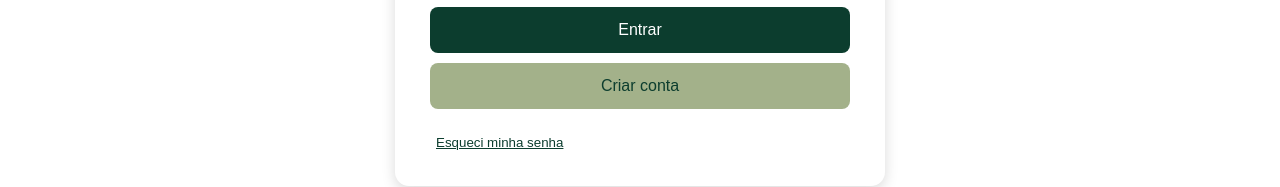
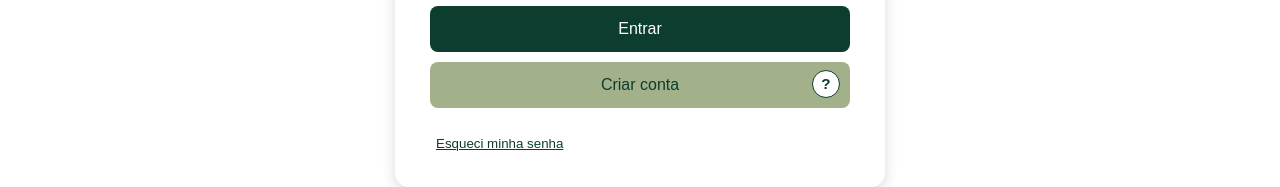
Before and after one commit to Bruna-Benevides/Iguape-sp-convention, a React (Create React App) app: page /login in a window 1280 px wide. Shown: the part 481-668 px from the top of the page. Built offline with nearby package versions, Linux system fonts and the light colour scheme.

Commit message:
Adicionar ajuda de cadastro e aviso de aprovacao

```diff
--- a/src/pages/EnviarDepoimento.tsx
+++ b/src/pages/EnviarDepoimento.tsx
@@ -58,7 +58,7 @@ export default function EnviarDepoimento() {
             }
 
             setMensagem(
-                "Depoimento enviado com sucesso! Aguardando aprovação."
+                "Depoimento enviado com sucesso! Seus comentários só serão visualizados na página do site após aprovação do administrador."
             );
 
             setNome("");
--- a/src/pages/Login.tsx
+++ b/src/pages/Login.tsx
@@ -9,6 +9,7 @@ export default function Login() {
     const [senha, setSenha] = useState("");
     const [mensagem, setMensagem] = useState("");
     const [carregando, setCarregando] = useState(false);
+    const [mostrarAjudaCadastro, setMostrarAjudaCadastro] = useState(false);
     const location = useLocation();
     const from = location.state?.from || "/enviar-depoimento";
 
@@ -105,6 +106,35 @@ export default function Login() {
                     Criar conta
                 </button>
 
+                <div style={styles.helpWrapper}>
+                    <button
+                        type="button"
+                        style={styles.helpButton}
+                        aria-label="Ajuda para criar conta"
+                        onMouseEnter={() => setMostrarAjudaCadastro(true)}
+                        onMouseLeave={() => setMostrarAjudaCadastro(false)}
+                        onFocus={() => setMostrarAjudaCadastro(true)}
+                        onBlur={() => setMostrarAjudaCadastro(false)}
+                    >
+                        ?
+                    </button>
+                    <div
+                        style={{
+                            ...styles.helpTooltip,
+                            opacity: mostrarAjudaCadastro ? 1 : 0,
+                            visibility: mostrarAjudaCadastro ? "visible" : "hidden",
+                            transform: mostrarAjudaCadastro
+                                ? "translateY(0)"
+                                : "translateY(-4px)",
+                        }}
+                    >
+                        Para criar conta, informe um endereço de email válido,
+                        escolha uma senha e aperte Criar conta. Será enviado um
+                        email de confirmação; acesse seu email e confirme o
+                        cadastro antes de continuar o login.
+                    </div>
+                </div>
+
                 {/* <button onClick={entrarComGoogle} style={styles.botaoGoogle}>
                     Entrar com Google
                 </button> */}
@@ -183,6 +213,43 @@ const styles = {
         cursor: "pointer",
         marginBottom: "10px",
     },
+    helpWrapper: {
+        position: "relative" as const,
+        display: "flex",
+        justifyContent: "flex-end",
+        marginTop: "-48px",
+        marginBottom: "22px",
+        paddingRight: "10px",
+    },
+    helpButton: {
+        width: "28px",
+        height: "28px",
+        borderRadius: "50%",
+        border: "1px solid #0c3d2e",
+        background: "#fff",
+        color: "#0c3d2e",
+        cursor: "help",
+        fontWeight: "bold",
+        fontSize: "0.95rem",
+        pointerEvents: "auto" as const,
+    },
+    helpTooltip: {
+        position: "absolute" as const,
+        right: "0",
+        top: "36px",
+        width: "280px",
+        maxWidth: "calc(100vw - 80px)",
+        background: "#0c3d2e",
+        color: "#fff",
+        padding: "12px",
+        borderRadius: "8px",
+        boxShadow: "0 4px 14px rgba(0,0,0,0.2)",
+        fontSize: "0.9rem",
+        lineHeight: "1.5",
+        textAlign: "left" as const,
+        transition: "opacity 0.2s ease, transform 0.2s ease, visibility 0.2s ease",
+        pointerEvents: "none" as const,
+    },
 
     mensagem: {
         textAlign: "center" as const,
```
